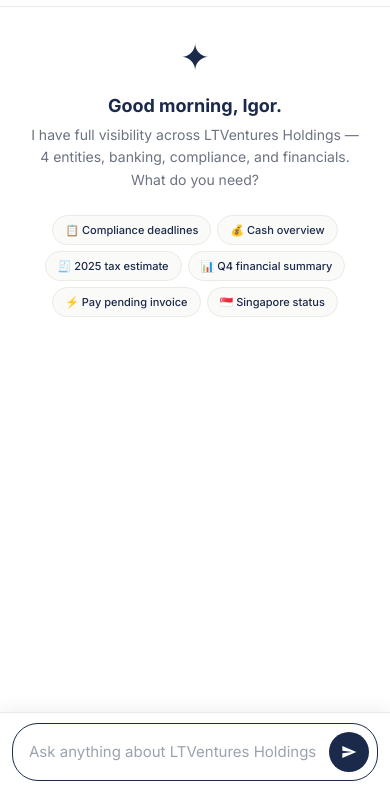
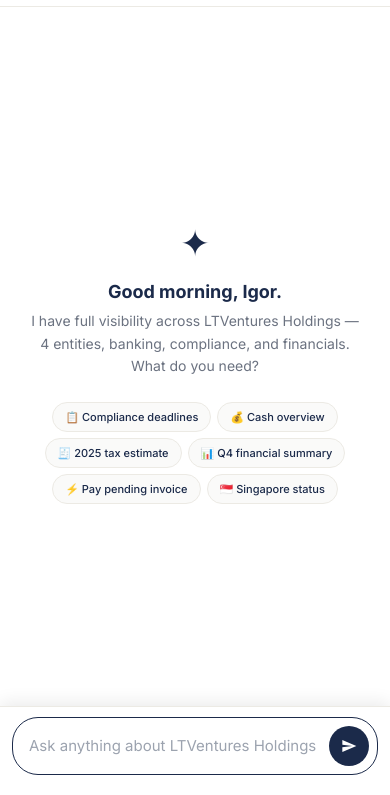
Before and after one commit to pesinigor/unite-copilot-demo, a plain HTML site: page index.html in a window 390 px wide. Shown: the part 49-844 px from the top of the page. Drawn offline with Linux system fonts and the light colour scheme.

Commit message:
Mobile: center welcome vertically, fix input bottom clearance, messages flow correctly

```diff
--- a/index.html
+++ b/index.html
@@ -78,12 +78,12 @@
 
   /* Chat */
   .chat-area { flex: 1; display: flex; flex-direction: column; overflow: hidden; background: #FFFFFF; }
-  .messages { flex: 1; overflow-y: auto; padding: 28px 32px; display: flex; flex-direction: column; gap: 20px; }
+  .messages { flex: 1; overflow-y: auto; padding: 28px 32px; display: flex; flex-direction: column; gap: 20px; justify-content: flex-start; }
   .messages::-webkit-scrollbar { width: 6px; }
   .messages::-webkit-scrollbar-thumb { background: var(--gray-xl); border-radius: 3px; }
 
   /* Welcome */
-  .welcome { max-width: 600px; margin: 0 auto; text-align: center; padding: 20px 0 8px; }
+  .welcome { max-width: 600px; margin: auto; text-align: center; padding: 20px 0 8px; }
   .welcome-icon { font-size: 36px; margin-bottom: 16px; }
   .welcome h2 { font-size: 22px; font-weight: 700; color: var(--navy); margin-bottom: 8px; }
   .welcome p { font-size: 14px; color: var(--gray-m); line-height: 1.6; margin-bottom: 24px; }
@@ -185,7 +185,7 @@
     .chat-area { width: 100%; flex: 1; min-height: 0; display: flex; flex-direction: column; }
 
     /* Messenger-style message padding */
-    .messages { padding: 12px 12px 8px; gap: 6px; }
+    .messages { padding: 12px 12px 8px; gap: 6px; justify-content: center; }
 
     /* Bubbles feel more like iMessage/WhatsApp */
     .msg { max-width: 100%; }
@@ -198,11 +198,13 @@
 
     /* Input area — messenger style bottom bar */
     .input-area {
-      padding: 10px 12px;
-      padding-bottom: max(14px, env(safe-area-inset-bottom, 14px));
+      padding: 10px 12px 10px;
+      padding-bottom: max(20px, calc(env(safe-area-inset-bottom, 0px) + 10px));
       background: white;
       border-top: 1.5px solid var(--sb-border);
-      box-shadow: 0 -4px 16px rgba(0,0,0,.06);
+      box-shadow: 0 -4px 16px rgba(0,0,0,.08);
+      position: relative;
+      z-index: 10;
     }
     .input-wrap {
       border-radius: 26px;
@@ -493,7 +495,10 @@ function handleKey(e) { if (e.key === 'Enter' && !e.shiftKey) { e.preventDefault
 function autoResize(el) { el.style.height = 'auto'; el.style.height = Math.min(el.scrollHeight, 120) + 'px'; }
 function insertPrompt(t) { const i = document.getElementById('user-input'); i.value = t; autoResize(i); i.focus(); closeSidebar(); }
 function setLoading(v) { isLoading = v; document.getElementById('send-btn').disabled = v; }
-function hideWelcome() { document.getElementById('welcome-msg')?.remove(); }
+function hideWelcome() {
+  document.getElementById('welcome-msg')?.remove();
+  document.getElementById('messages').style.justifyContent = 'flex-start';
+}
 function scrollBottom() { const m = document.getElementById('messages'); m.scrollTop = m.scrollHeight; }
 
 function renderWelcome() {
```
